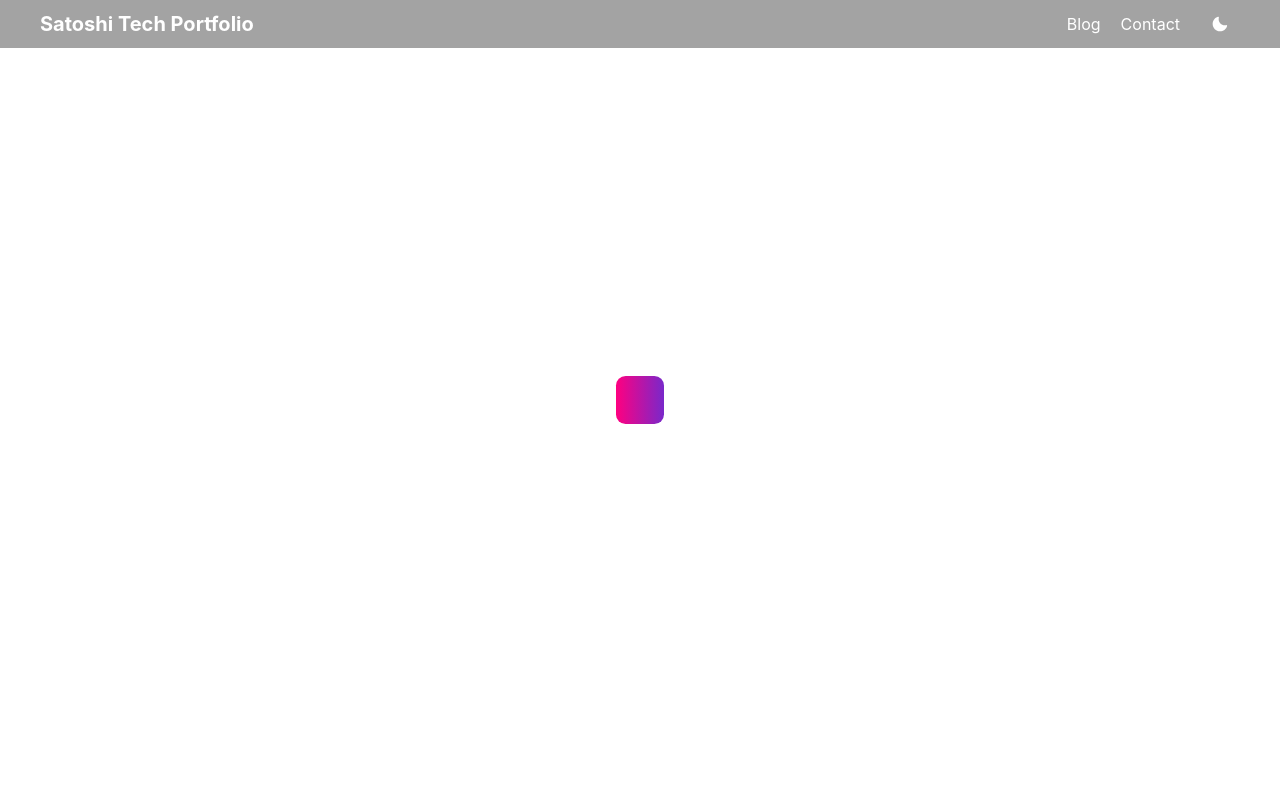
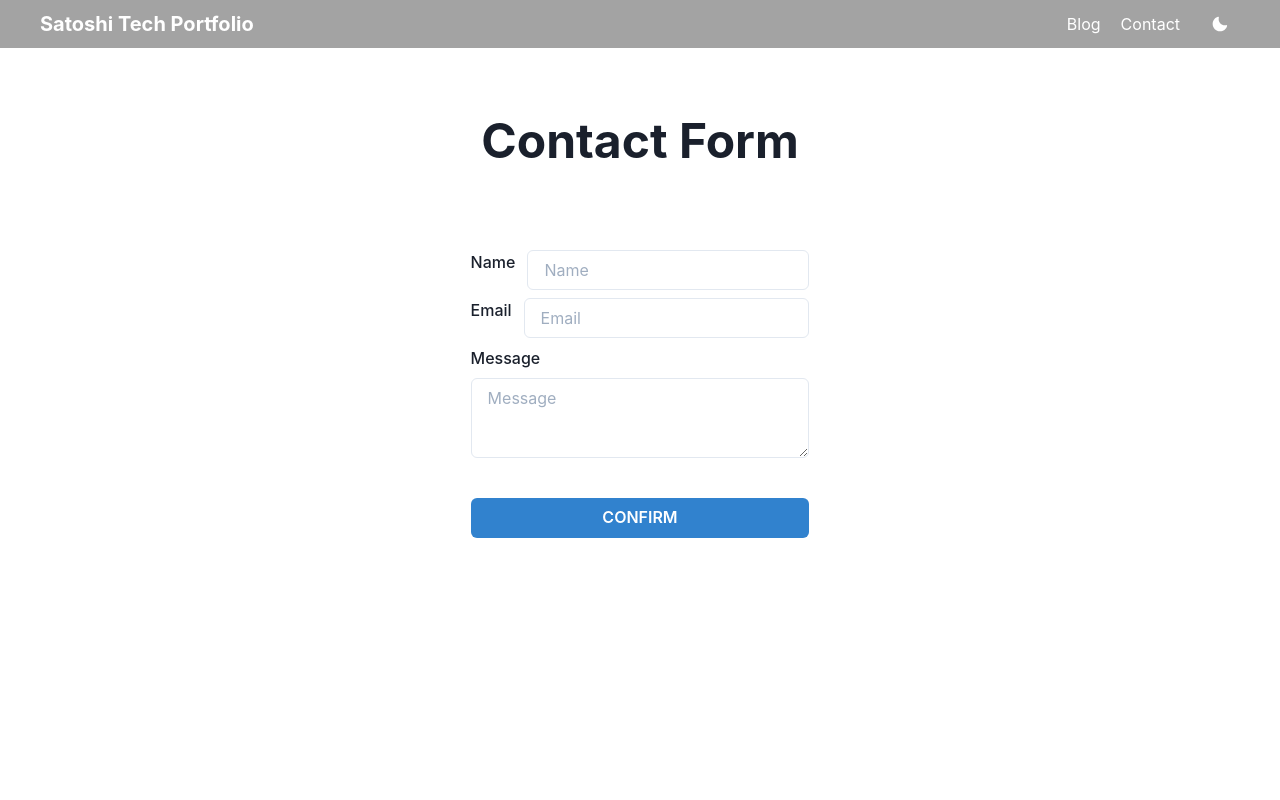
Before and after one commit to satoshi99/portfolio-page, a Next.js app: page /contact in a window 1280 px wide. Shown: the top 800 px of the page. Built offline with nearby package versions, Linux system fonts and the light colour scheme.

Commit message:
created contact page

```diff
--- a/src/pages/contact.tsx
+++ b/src/pages/contact.tsx
@@ -1,34 +1,45 @@
-import { Container } from '@chakra-ui/react'
 import type { NextPage } from 'next'
+import { useState } from 'react'
+import { ContactForm } from '../components/ContactForm'
+import { ConfirmPage } from '../components/ConfirmPage'
 import { Layout } from '../components/Layout'
-import { MotionBox } from '../components/MotionBox'
+import { ThankPage } from '../components/ThankPage'
 
 const Contact: NextPage = () => {
+  const [name, setName] = useState('')
+  const [email, setEmail] = useState('')
+  const [message, setMessage] = useState('')
+  const [step, setStep] = useState(0)
+
   return (
     <Layout title="Contact">
-      <Container h="100vh" d="flex" alignItems="center" justifyContent="center">
-        <MotionBox
-          as="aside"
-          animate={{
-            scale: [1, 2, 2, 1, 1],
-            rotate: [0, 0, 270, 270, 0],
-            borderRadius: ['20%', '20%', '50%', '50%', '20%'],
-          }}
-          transition={{
-            duration: 2,
-            ease: 'easeInOut',
-            times: [0, 0.2, 0.5, 0.8, 1],
-            repeat: Infinity,
-            repeatType: 'loop',
-            repeatDelay: 1,
-          }}
-          padding="2"
-          bgGradient="linear(to-l, #7928CA, #FF0080)"
-          width="12"
-          height="12"
-          display="flex"
+      {step === 0 ? (
+        <ContactForm
+          name={name}
+          setName={setName}
+          email={email}
+          setEmail={setEmail}
+          message={message}
+          setMessage={setMessage}
+          step={step}
+          setStep={setStep}
         />
-      </Container>
+      ) : step === 1 ? (
+        <ConfirmPage
+          name={name}
+          email={email}
+          message={message}
+          step={step}
+          setStep={setStep}
+        />
+      ) : (
+        <ThankPage
+          setName={setName}
+          setEmail={setEmail}
+          setMessage={setMessage}
+          setStep={setStep}
+        />
+      )}
     </Layout>
   )
 }
```
Also changed, not shown: src/pages/blog.tsx (+22 -13 lines).
